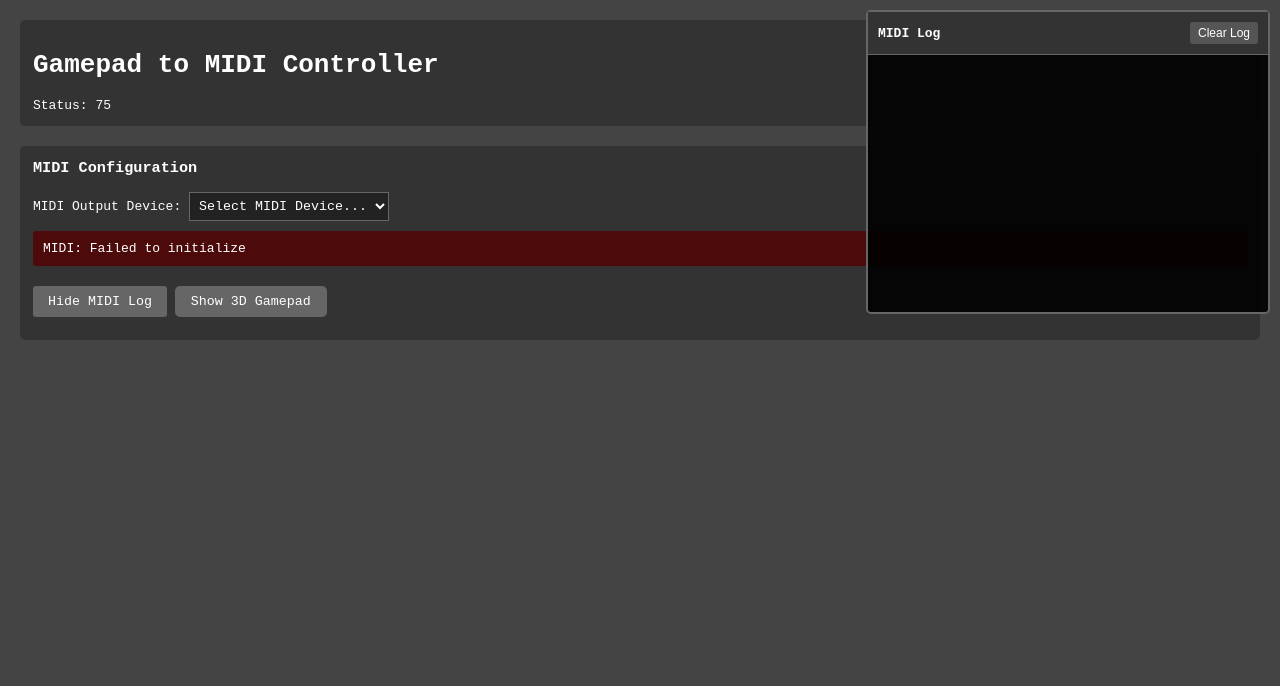
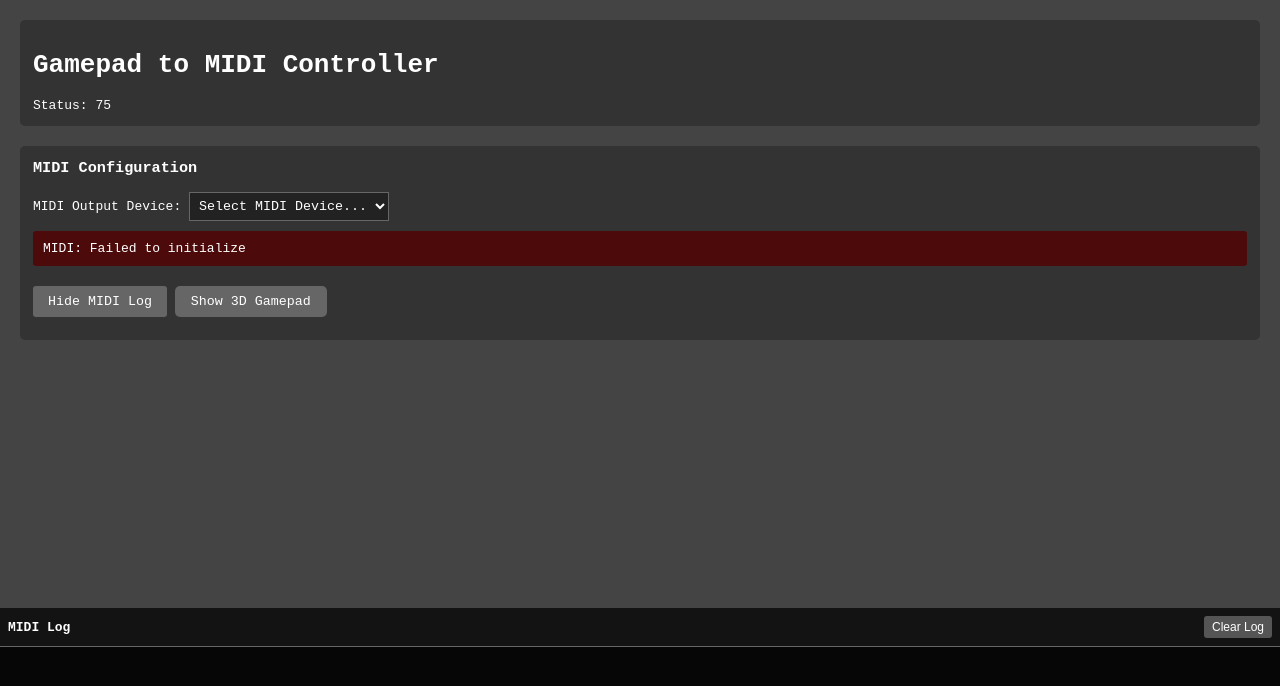
Before and after one commit to mandymozart/gamepad-midi, a plain HTML site: page index.html in a window 1280 px wide. Both pictures are taken after a click on the button "Show MIDI Log". Drawn offline with nearby package versions, Linux system fonts and the light colour scheme.

Commit message:
log easy

```diff
--- a/style.css
+++ b/style.css
@@ -183,21 +183,20 @@ body {
 
 .midi-log-overlay {
   position: fixed;
-  top: 10px;
-  right: 10px;
-  width: 400px;
-  height: 300px;
+  bottom: 0;
+  right: 0;
+  left: 0;
+  width: 100%;
+  height: 12rem;
   background: rgba(0, 0, 0, 0.9);
-  border: 2px solid #666;
-  border-radius: 5px;
   z-index: 1000;
   display: none;
   flex-direction: column;
 }
 
 .midi-log-header {
-  background: #333;
-  padding: 10px;
+  background: #1a1a1ab0;
+  padding: 0.5rem;
   border-bottom: 1px solid #666;
   display: flex;
   justify-content: space-between;
```
